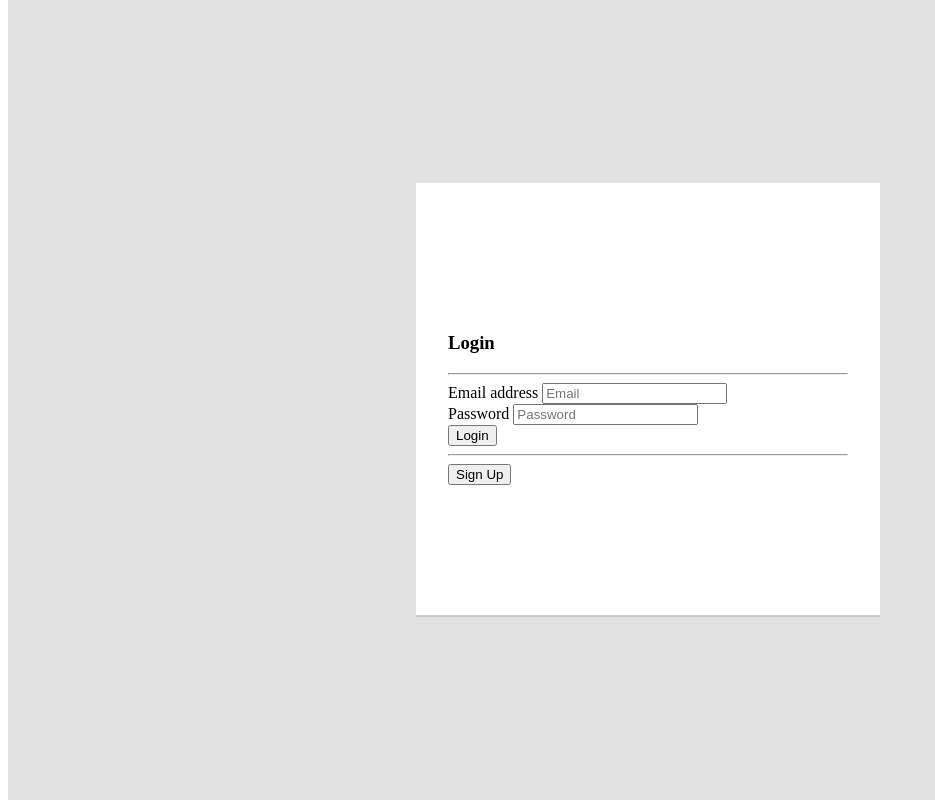
After one commit to maythanhsuaung0-0/Greenify, a Flask app: page /login in a window 1280 px wide. The commit adds this page. Shown: the whole page, without its empty margins (0-935 px from the left). Run offline with Flask 3, Linux system fonts and the light colour scheme.

Commit message:
Sign in/up in development

```diff
--- a/Forms.py
+++ b/Forms.py
@@ -1,9 +1,10 @@
 from wtforms import Form, StringField, validators
 from wtforms.validators import DataRequired
+from wtforms.fields import EmailField
 
 
 class CreateUserForm(Form):
-    email = StringField('Email', [validators.DataRequired(), validators.Email()])
+    email = EmailField('Email', [validators.DataRequired(), validators.Email()])
     password = StringField(label='Password',
                            validators=[DataRequired(),
                                        validators.Length(min=8, max=30),
--- a/__init__.py
+++ b/__init__.py
@@ -2,7 +2,7 @@ from flask import Flask, render_template, request, redirect, url_for
 from Forms import CreateUserForm
 import shelve, User
 
-app = Flask(__name__)
+app = Flask(__name__, static_url_path='/static')
 
 
 @app.route("/")
@@ -36,5 +36,10 @@ def create_user():
         return redirect(url_for('home'))
     return render_template('createUser.html', form=create_user_form)
 
+
+@app.route("/login")
+def login():
+    return render_template("login.html")
+
 if __name__ == "__main__":
     app.run()
--- /dev/null
+++ b/static/css/login.css
@@ -0,0 +1,30 @@
+.back {
+  background: #e2e2e2;
+  width: 100%;
+  position: absolute;
+  top: 0;
+  bottom: 0;
+}
+
+.div-center {
+  width: 400px;
+  height: 400px;
+  background-color: #fff;
+  position: absolute;
+  left: 0;
+  right: 0;
+  top: 0;
+  bottom: 0;
+  margin: auto;
+  max-width: 100%;
+  max-height: 100%;
+  overflow: auto;
+  padding: 1em 2em;
+  border-bottom: 2px solid #ccc;
+  display: table;
+}
+
+div.content {
+  display: table-cell;
+  vertical-align: middle;
+}
--- a/templates/Customer base.html
+++ b/templates/Customer base.html
@@ -9,7 +9,7 @@
     <link href="https://cdn.jsdelivr.net/npm/bootstrap@5.3.0/dist/css/bootstrap.min.css" rel="stylesheet"
         integrity="sha384-9ndCyUaIbzAi2FUVXJi0CjmCapSmO7SnpJef0486qhLnuZ2cdeRhO02iuK6FUUVM" crossorigin="anonymous">
     <link rel="icon" type="image/x-icon" href="../images/favicon.ico">
-    <link rel="stylesheet" href="{{ url_for('static', filename='css/Customer base.css') }}">
+    <link rel="stylesheet" type="text/css" href="{{ url_for('static', filename='css/Customer base.css') }}">
     <title>{% block title %}{% endblock%}</title>
 </head>
 <body>
@@ -42,7 +42,7 @@
                 <span id="cart-item-number" class="badge rounded-pill"></span>
             </a>
             <!--Account-->
-            <a class="btn col-1 d-flex justify-content-center account" href="login.html" role="button">
+            <a class="btn col-1 d-flex justify-content-center account" href="/login" role="button">
                 <i class="bi bi-person-circle "></i>
             </a>
         </div>
--- a/templates/createUser.html
+++ b/templates/createUser.html
@@ -1,4 +1,4 @@
-{% extends "base.html" %}
+{% extends "index.html" %}
 {% block title %}Greenify - Create Account{% endblock %}
 
 {% block content %}
--- /dev/null
+++ b/templates/login.html
@@ -0,0 +1,42 @@
+<!DOCTYPE html>
+<html lang="en">
+<head>
+    <meta charset="UTF-8">
+    <title>Login</title>
+</head>
+<body>
+<link rel="stylesheet" type="text/css" href="{{ url_for('static', filename='css/login.css') }}">
+<div class="back">
+
+
+  <div class="div-center">
+
+
+    <div class="content">
+
+
+      <h3>Login</h3>
+      <hr />
+      <form>
+        <div class="form-group">
+          <label for="exampleInputEmail1">Email address</label>
+          <input type="email" class="form-control" id="exampleInputEmail1" placeholder="Email">
+        </div>
+        <div class="form-group">
+          <label for="exampleInputPassword1">Password</label>
+          <input type="password" class="form-control" id="exampleInputPassword1" placeholder="Password">
+        </div>
+        <button type="submit" class="btn btn-primary">Login</button>
+        <hr />
+        <button type="button" class="btn btn-link">Sign Up<a href="/createUser"></a></button>
+
+      </form>
+
+    </div>
+
+
+
+  </div>
+</div>
+</body>
+</html>
```
Also changed, not shown: templates/includes/_navbar.html (deleted, +0 -50 lines).
